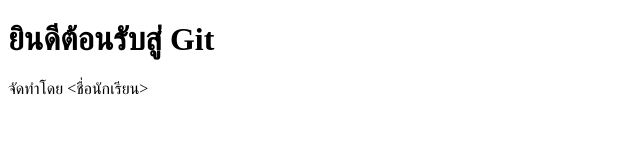
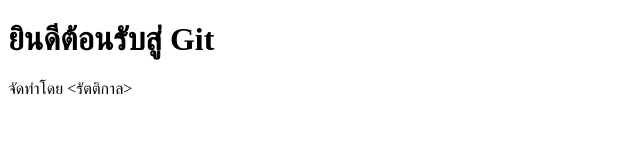
Before and after one commit to rattikarncom54-stack/tu, a plain HTML site: page index.html in a window 1280 px wide. Shown: the full height of the page, 0-640 px from the left. Drawn offline with Linux system fonts and the light colour scheme.

Commit message:
Update version 2

```diff
--- a/index.html
+++ b/index.html
@@ -6,6 +6,6 @@
 </head>
 <body>
   <h1>ยินดีต้อนรับสู่ Git</h1>
-  <p>จัดทำโดย <ชื่อนักเรียน> </p>
+  <p>จัดทำโดย <รัตติกาล> </p>
 </body>
 </html>
```
